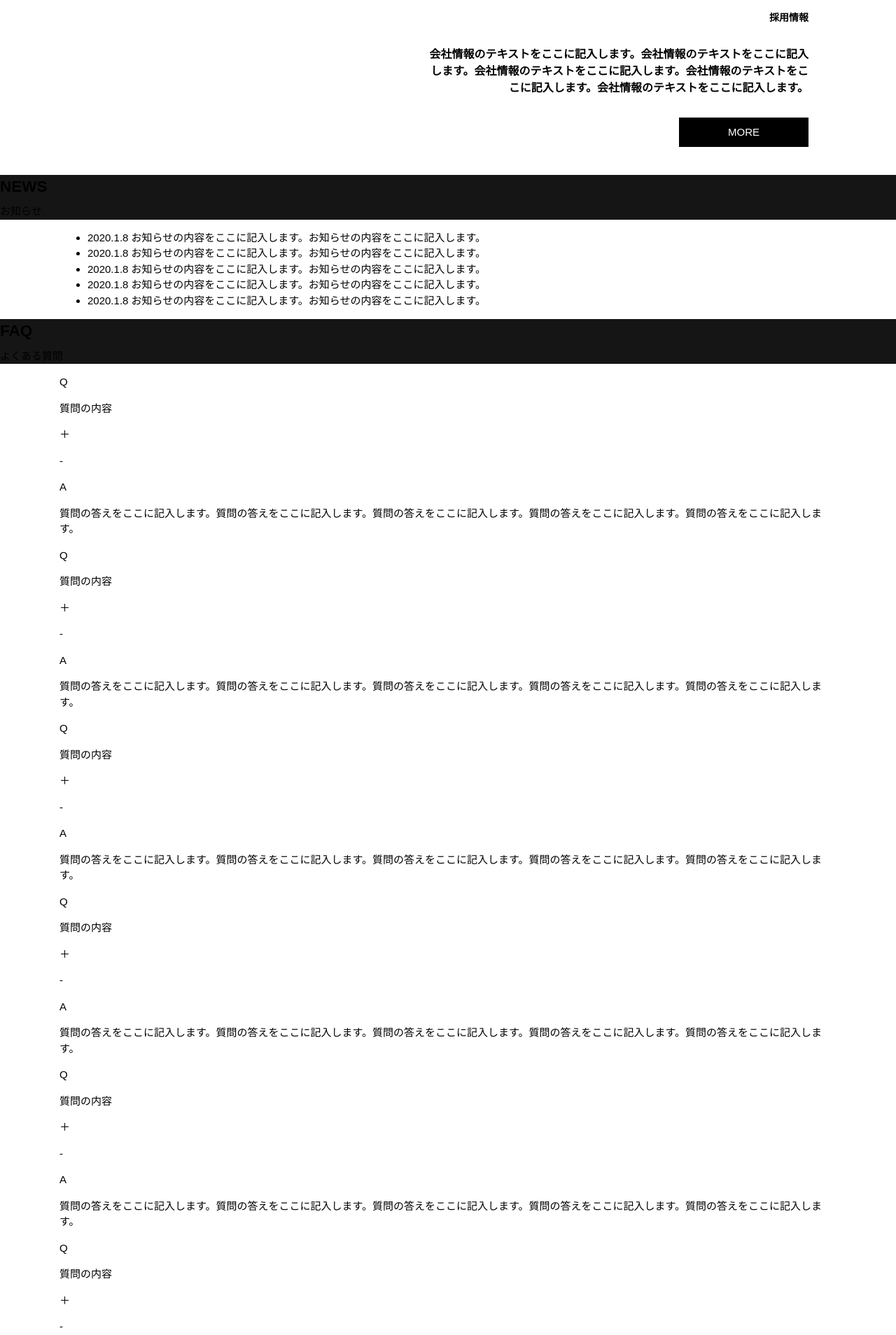
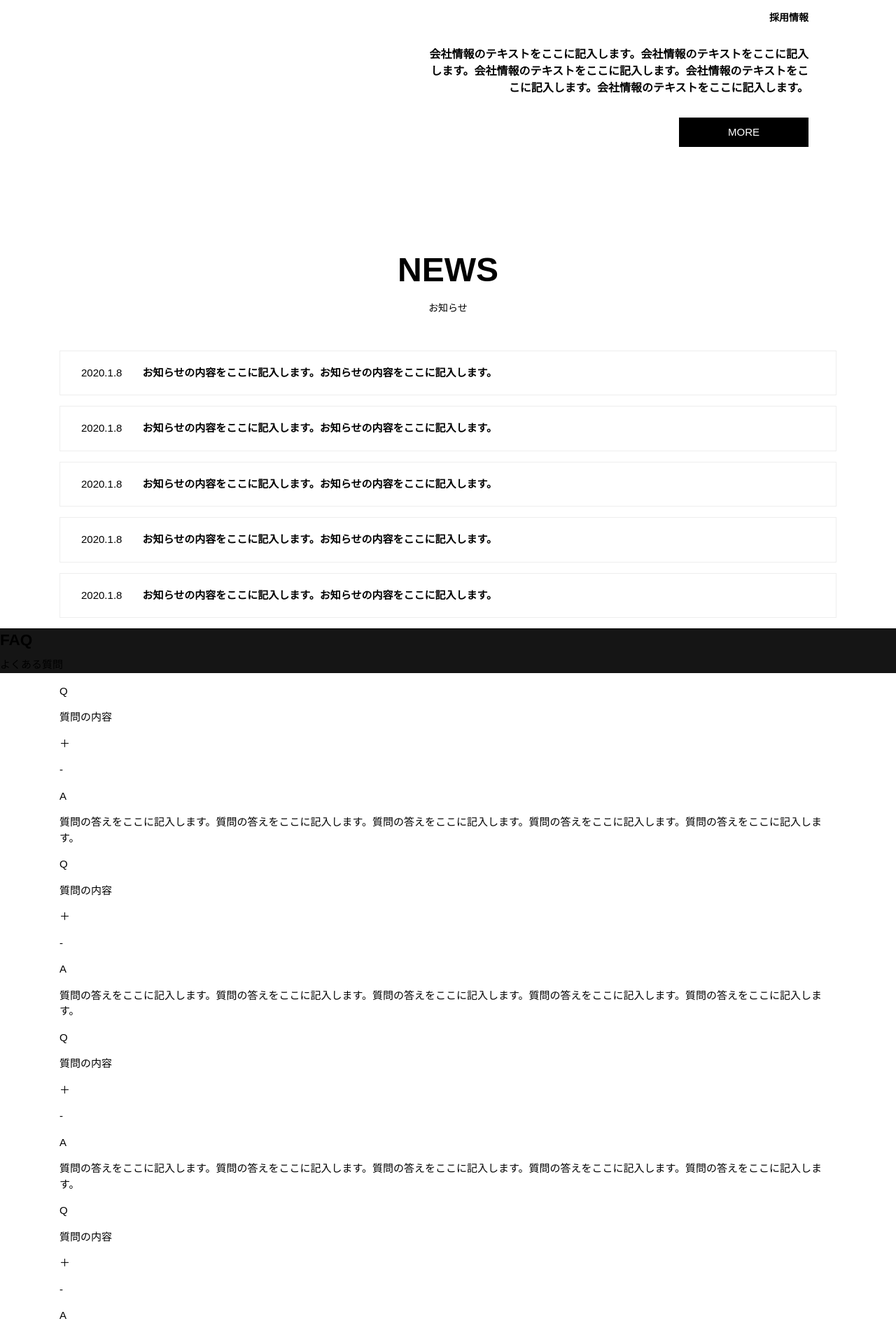
Before and after one commit to takeshi-du/js-dmeo, a Jekyll site: the page built from demo/corporate/index.html, in a window 1280 px wide. Shown: the part 2943-4851 px from the top of the page at 70% size. Built offline with Jekyll 4.4.1, drawn with Linux system fonts in a browser that asks for light colours.

Commit message:
news作成

```diff
--- a/_includes/corporate/block-news.html
+++ b/_includes/corporate/block-news.html
@@ -1,15 +1,17 @@
 <section class="block-news">
-  <div class="block-header">
-    <h2 class="title">NEWS</h2>
-    <p class="sub-title">お知らせ</p>
+  <div class="block-news__header">
+    <div class="c-title">
+      <h2 class="title">NEWS</h2>
+      <p class="sub-title">お知らせ</p>
+    </div>
   </div>
-  <div class="block-body">
+  <div class="block-news__body">
     <div class="container">
-      <ul>
+      <ul class="nav flex-column">
         {% for i in (1..5) %}
         <li>
           <span class="date">2020.1.8</span>
-          <span class="title">お知らせの内容をここに記入します。お知らせの内容をここに記入します。</span>
+          <a class="title" href="#">お知らせの内容をここに記入します。お知らせの内容をここに記入します。</a>
         </li>
         {% endfor %}
       </ul>
--- a/_sass/corporate/block-news.scss
+++ b/_sass/corporate/block-news.scss
@@ -0,0 +1,26 @@
+/*
+* === block-news ===
+*/
+.block-news {
+  margin-top: 100px;
+  .block-news__header {
+    text-align: center;
+  }
+  .block-news__body {
+    margin-top: 50px;
+  }
+  .nav {
+    li {
+      margin-bottom: 15px;
+      padding: 20px 30px;
+      border: 1px solid #eee;
+      a {
+        display: inline-block;
+        font-weight: bold;
+        @media (min-width: 992px) {
+          margin-left: 25px;
+        }
+      }
+    }
+  }
+}
--- a/_sass/corporate/block.scss
+++ b/_sass/corporate/block.scss
@@ -1,3 +1,9 @@
+/*
+* === component ===
+*/
+@import 'c-panel';
+@import 'c-title';
+
 /*
 * === block ===
 */
--- /dev/null
+++ b/_sass/corporate/c-panel.scss
@@ -0,0 +1,34 @@
+/*
+* === c-panel ===
+*/
+.c-panel {
+  margin-top: -50px;
+  padding: 40px;
+  background-color: #ffffff;
+  .c-panel__header {
+    .title {
+      font-size: 48px;
+      line-height: 1;
+    }
+    .sub-title {
+      margin-top: 20px;
+      margin-bottom: 0;
+      font-size: 14px;
+      font-weight: bold;
+    }
+  }
+  .c-panel__body {
+    .description {
+      margin-top: 30px;
+      margin-bottom: 0;
+      font-size: 16px;
+      font-weight: bold;
+    }
+    .btn {
+      margin-top: 30px;
+      color: #ffffff;
+      padding: 10px 70px;
+      display: inline-block;
+    }
+  }
+}
--- /dev/null
+++ b/_sass/corporate/c-title.scss
@@ -0,0 +1,11 @@
+/*
+* === c-title ===
+*/
+.c-title {
+  .title {
+    font-size: 48px;
+  }
+  .sub-title {
+    font-size: 14px;
+  }
+}
```
